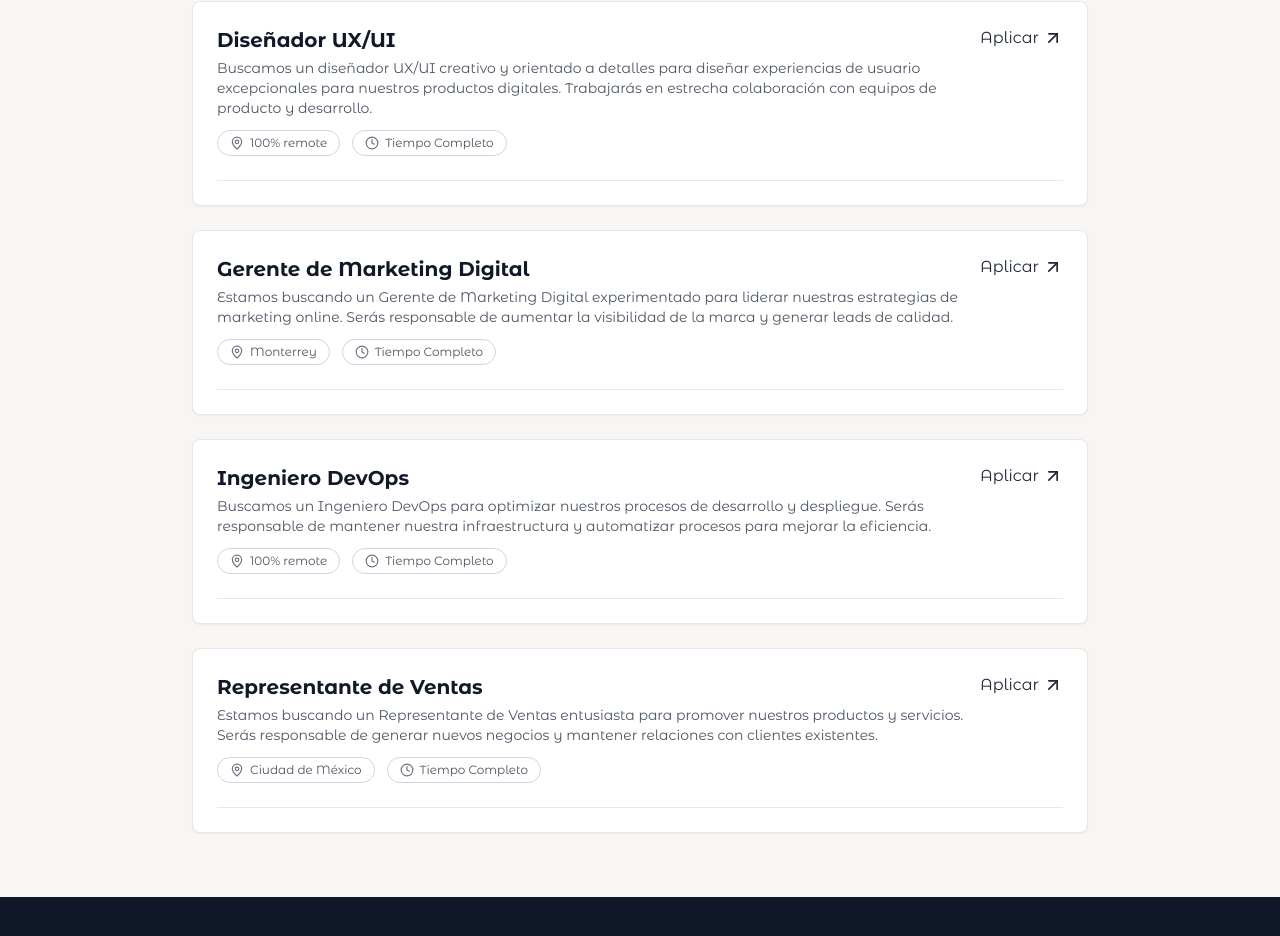
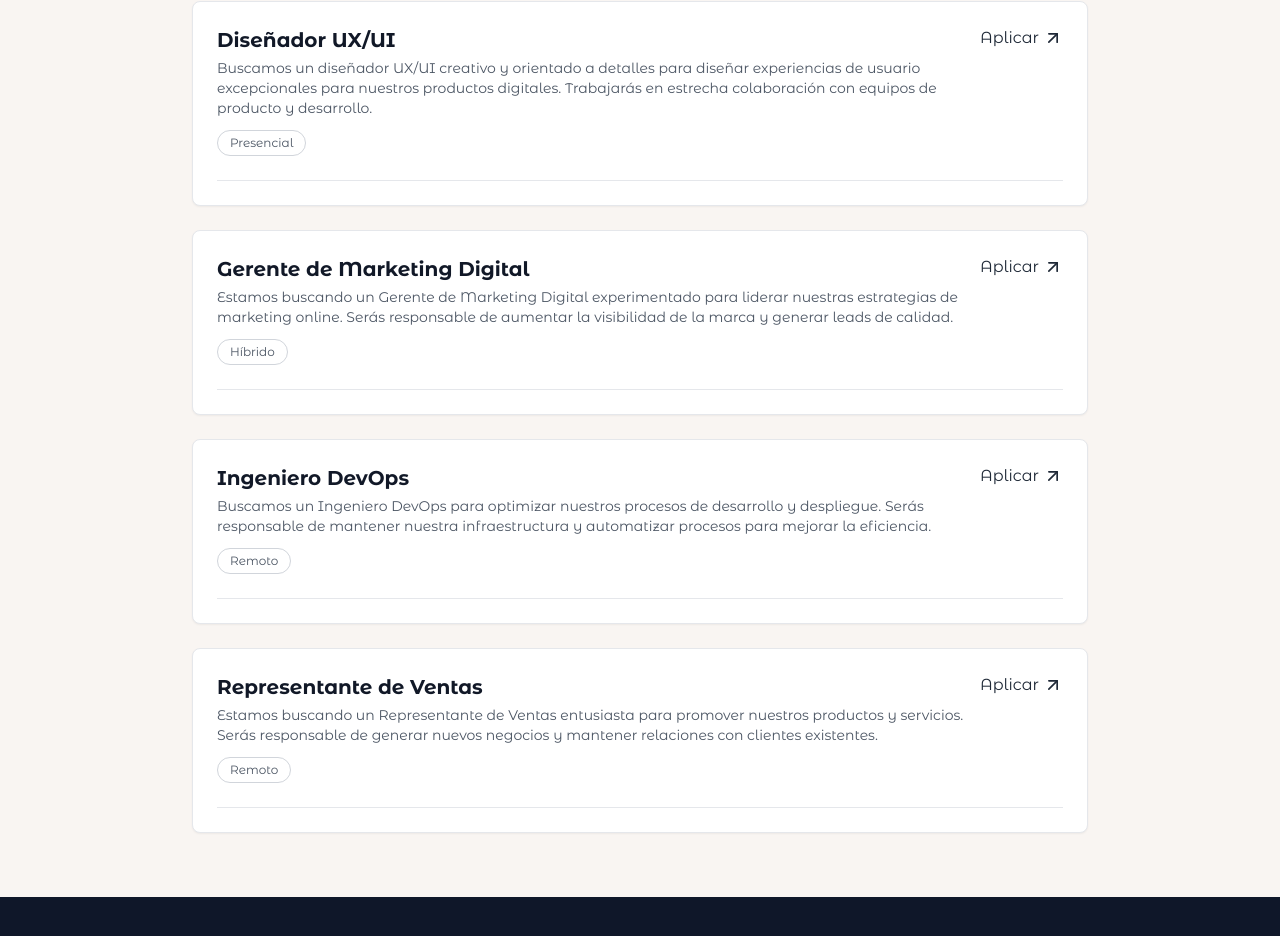
Before and after one commit to aaronportobanco/kovara-website, a Next.js app: page /job-page in a window 1280 px wide. Shown: the part 910-1846 px from the top of the page. Built offline with nearby package versions, Linux system fonts and the light colour scheme.

Commit message:
feat: update job data with new location, type, shift, and salary range details

```diff
--- a/src/data/MockData.js
+++ b/src/data/MockData.js
@@ -414,17 +414,16 @@ export const JobData = [
       "Buscamos un desarrollador frontend con experiencia en React y Next.js para unirse a nuestro equipo de desarrollo web. Serás responsable de crear interfaces de usuario atractivas y funcionales para nuestros productos.",
     descripcion:
       "En Kovara, estamos en la búsqueda de un Desarrollador Frontend talentoso y apasionado para integrarse a nuestro dinámico equipo de desarrollo. Como parte clave del equipo, tendrás la oportunidad de trabajar con tecnologías de vanguardia como React y Next.js, contribuyendo directamente a la creación de interfaces de usuario innovadoras, intuitivas y de alto rendimiento para nuestros productos digitales. Buscamos a alguien proactivo, con un ojo para el detalle y un fuerte deseo de construir experiencias web excepcionales que deleiten a nuestros usuarios.",
-    location: "Ciudad de México",
-    type: "Tiempo Completo", // Corresponds to Full-time
-    remote: true, // Added remote field
+    type: "Presencial",
+    shift: "Tiempo Completo",
     hours: "40h/semana",
     posted: "15 mayo, 2023",
     applicants: 24,
-    salaryRange: "$35,000 - $50,000 MXN mensuales",
+    salaryRange: "C$20,000 - C$35,000 NIO mensuales",
     requirements: [
       "Experiencia mínima de 3 años en desarrollo frontend",
       "Dominio de React, Next.js, y Tailwind CSS",
-      "Conocimientos de TypeScript",
+      "Conocimientos de shiftScript",
       "Experiencia con sistemas de control de versiones (Git)",
       "Capacidad para trabajar en equipo y comunicarse efectivamente",
     ],
@@ -436,7 +435,7 @@ export const JobData = [
       "Mantenerse actualizado con las últimas tendencias y mejores prácticas",
     ],
     skillsIntro: "Para tener éxito en este rol, necesitarás un sólido conjunto de habilidades técnicas y blandas. Las siguientes son algunas de las competencias clave que buscamos:",
-    skills: ["React", "Next.js", "TailwindCSS", "TypeScript", "Git"],
+    skills: ["React", "Next.js", "TailwindCSS", "shiftScript", "Git"],
   },
   {
     id: "2",
@@ -446,13 +445,12 @@ export const JobData = [
       "Estamos buscando un especialista en soporte técnico para ayudar a nuestros clientes con problemas de hardware y software. Deberás proporcionar asistencia técnica de alta calidad y resolver problemas complejos.",
     descripcion:
       "Kovara busca un Especialista en Soporte Técnico dedicado y con vocación de servicio para unirse a nuestro equipo en Guadalajara. Serás el primer punto de contacto para nuestros clientes, brindando asistencia experta y soluciones efectivas a una variedad de problemas de hardware y software. Tu rol será crucial para asegurar la satisfacción del cliente, diagnosticando incidencias, guiando a los usuarios y escalando casos complejos cuando sea necesario. Si te apasiona la tecnología y ayudar a otros, esta es tu oportunidad.",
-    location: "Guadalajara",
-    type: "Tiempo Completo",
-    remote: false, // Added remote field
+    type: "Híbrido",
+    shift: "Tiempo Completo",
     hours: "40h/semana",
     posted: "20 mayo, 2023",
     applicants: 18,
-    salaryRange: "$25,000 - $35,000 MXN mensuales",
+    salaryRange: "C$15,000 - C$25,000 NIO mensuales",
     requirements: [
       "Experiencia mínima de 2 años en soporte técnico",
       "Conocimientos avanzados en hardware de computadoras",
@@ -478,13 +476,12 @@ export const JobData = [
       "Buscamos un diseñador UX/UI creativo y orientado a detalles para diseñar experiencias de usuario excepcionales para nuestros productos digitales. Trabajarás en estrecha colaboración con equipos de producto y desarrollo.",
     descripcion:
       "Estamos en la búsqueda de un Diseñador UX/UI innovador y meticuloso para sumarse a nuestro equipo de Diseño. En este rol, serás fundamental para dar forma a la experiencia de usuario de nuestros productos digitales, desde la investigación inicial y la conceptualización hasta la creación de prototipos y el diseño final de interfaces. Colaborarás estrechamente con los equipos de producto y desarrollo para asegurar que nuestras soluciones no solo sean visualmente atractivas, sino también intuitivas, accesibles y centradas en el usuario. Buscamos a alguien con una fuerte pasión por resolver problemas complejos a través del diseño.",
-    location: "Remoto",
-    type: "Tiempo Completo",
-    remote: true, // Added remote field
+    type: "Presencial",
+    shift: "Tiempo Completo",
     hours: "40h/semana",
     posted: "10 mayo, 2023",
     applicants: 32,
-    salaryRange: "$40,000 - $55,000 MXN mensuales",
+    salaryRange: "C$18,000 - C$30,000 NIO mensuales",
     requirements: [
       "Experiencia mínima de 3 años en diseño UX/UI",
       "Portafolio que demuestre habilidades en diseño de interfaces",
@@ -510,13 +507,12 @@ export const JobData = [
       "Estamos buscando un Gerente de Marketing Digital experimentado para liderar nuestras estrategias de marketing online. Serás responsable de aumentar la visibilidad de la marca y generar leads de calidad.",
     descripcion:
       "Kovara busca un Gerente de Marketing Digital estratégico y con experiencia para liderar y ejecutar nuestras iniciativas de marketing online. Serás responsable de desarrollar e implementar estrategias integrales que aumenten la visibilidad de nuestra marca, atraigan tráfico cualificado y generen leads de alta calidad. Este rol requiere una profunda comprensión de SEO, SEM, marketing de contenidos, redes sociales y análisis de datos. Si eres un líder proactivo con una trayectoria demostrada en la creación y gestión de campañas exitosas, te invitamos a unirte a nuestro equipo en Monterrey.",
-    location: "Monterrey",
-    type: "Tiempo Completo",
-    remote: false, // Added remote field
+    type: "Híbrido",
+    shift: "Tiempo Completo",
     hours: "40h/semana",
     posted: "5 mayo, 2023",
     applicants: 15,
-    salaryRange: "$50,000 - $70,000 MXN mensuales",
+    salaryRange: "C$25,000 - C$40,000 NIO mensuales",
     requirements: [
       "Experiencia mínima de 5 años en marketing digital",
       "Conocimientos avanzados en SEO, SEM, email marketing y redes sociales",
@@ -548,13 +544,12 @@ export const JobData = [
       "Buscamos un Ingeniero DevOps para optimizar nuestros procesos de desarrollo y despliegue. Serás responsable de mantener nuestra infraestructura y automatizar procesos para mejorar la eficiencia.",
     descripcion:
       "Nos encontramos en la búsqueda de un Ingeniero DevOps altamente cualificado para unirse a nuestro equipo de Operaciones. En este puesto, serás clave para optimizar nuestros ciclos de desarrollo y despliegue, asegurando la estabilidad, escalabilidad y eficiencia de nuestra infraestructura. Trabajarás en la automatización de procesos, la implementación de CI/CD, la gestión de la nube (AWS) y la monitorización de sistemas. Si te apasiona la cultura DevOps y tienes experiencia en la construcción de sistemas robustos y automatizados, esta posición remota es ideal para ti.",
-    location: "Remoto",
-    type: "Tiempo Completo",
-    remote: true, // Added remote field
+    type: "Remoto",
+    shift: "Tiempo Completo",
     hours: "40h/semana",
     posted: "25 mayo, 2023",
     applicants: 10,
-    salaryRange: "$60,000 - $80,000 MXN mensuales",
+    salaryRange: "C$30,000 - C$45,000 NIO mensuales",
     requirements: [
       "Experiencia mínima de 4 años en roles DevOps",
       "Conocimientos avanzados en AWS, Docker y Kubernetes",
@@ -580,13 +575,12 @@ export const JobData = [
       "Estamos buscando un Representante de Ventas entusiasta para promover nuestros productos y servicios. Serás responsable de generar nuevos negocios y mantener relaciones con clientes existentes.",
     descripcion:
       "Kovara está buscando un Representante de Ventas dinámico y orientado a resultados para unirse a nuestro equipo comercial en Ciudad de México. Tu principal responsabilidad será impulsar el crecimiento de ingresos mediante la promoción y venta de nuestros productos y servicios tecnológicos. Esto incluye la prospección de nuevos clientes, la gestión de relaciones con la cartera existente, la realización de presentaciones efectivas y el cierre de negociaciones. Si eres una persona proactiva, con excelentes habilidades de comunicación y una pasión por las ventas, queremos conocerte.",
-    location: "Ciudad de México",
-    type: "Tiempo Completo",
-    remote: false, // Added remote field
+    type: "Remoto",
+    shift: "Tiempo Completo",
     hours: "40h/semana",
     posted: "18 mayo, 2023",
     applicants: 20,
-    salaryRange: "$30,000 - $45,000 MXN mensuales + comisiones",
+    salaryRange: "C$12,000 - C$20,000 NIO mensuales + comisiones",
     requirements: [
       "Experiencia mínima de 2 años en ventas B2B",
       "Excelentes habilidades de comunicación y negociación",
```
